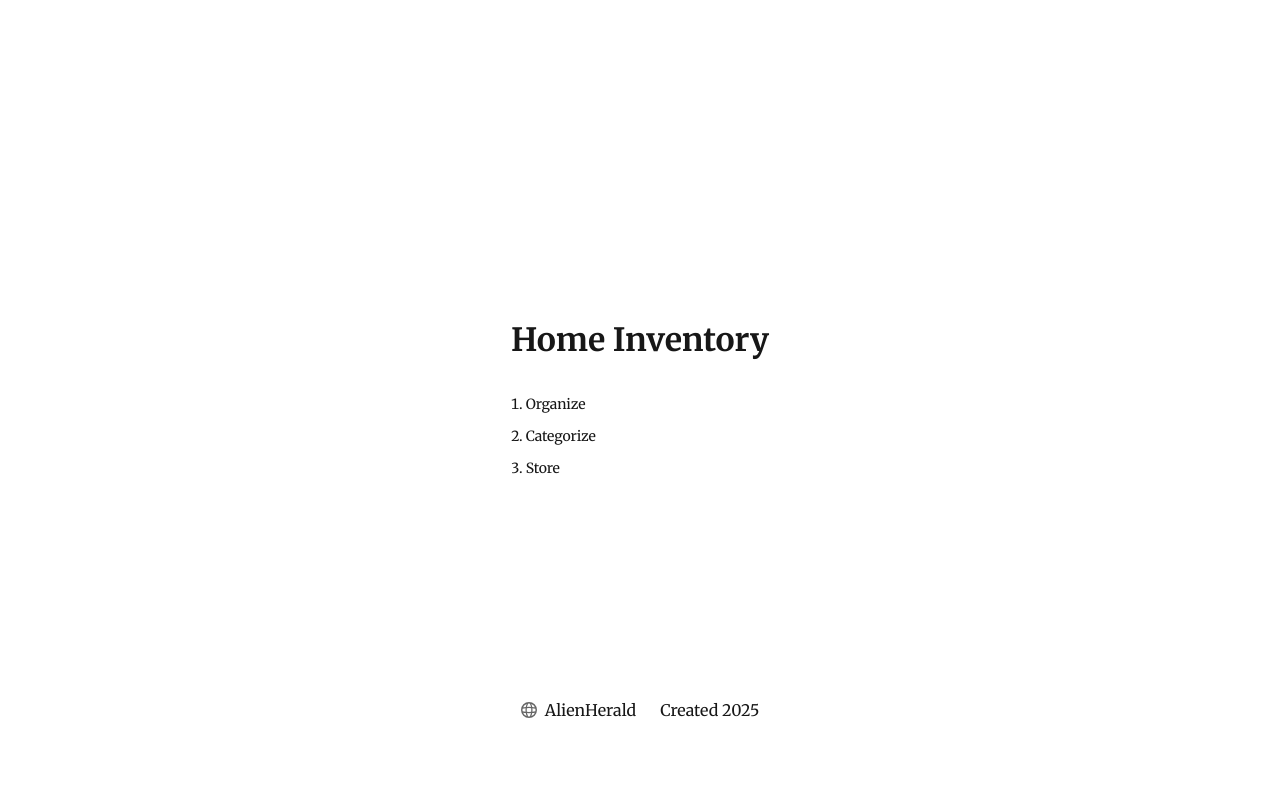
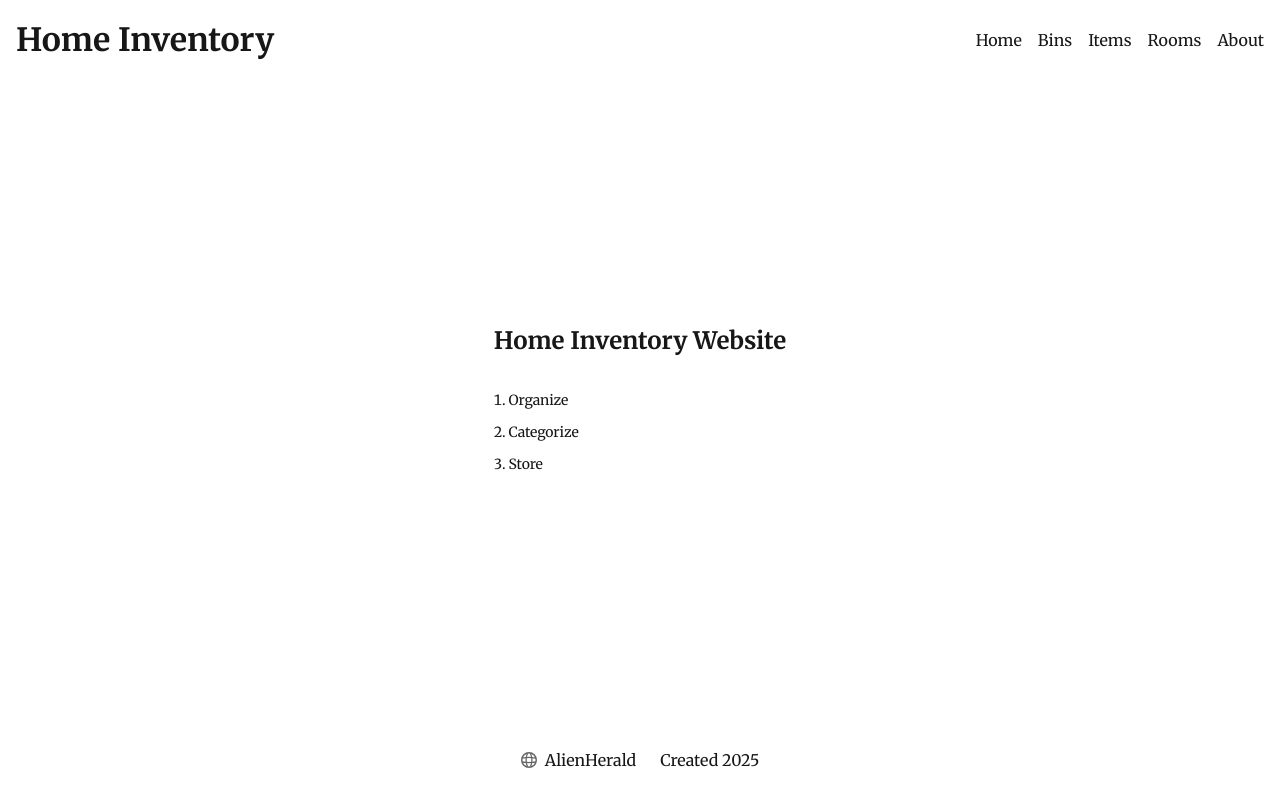
Before and after one commit to afewvowels/nextjs_warehouse_placeholder, a Next.js app: page / in a window 1280 px wide. Built offline with nearby package versions, Linux system fonts and the light colour scheme.

Commit message:
update page content and styling

```diff
--- a/app/globals.css
+++ b/app/globals.css
@@ -27,6 +27,23 @@ body {
   -moz-osx-font-smoothing: grayscale;
 }
 
+header {
+  display: flex;
+  justify-content: space-between;
+  align-items: center;
+  padding: 16px;
+  width: 100%;
+}
+
+header > ul {
+  display: flex;
+}
+
+header > ul > li {
+  list-style: none;
+  margin-left: 1rem;
+}
+
 * {
   box-sizing: border-box;
   padding: 0;
--- a/app/page.js
+++ b/app/page.js
@@ -3,15 +3,25 @@ import styles from "./page.module.css";
 
 export default function Home() {
   return (
-    <div className={styles.page}>
-      <main className={styles.main}>
+    <main className={styles.page}>
+      <header>
         <h1>Home Inventory</h1>
+        <ul>
+          <li>Home</li>
+          <li>Bins</li>
+          <li>Items</li>
+          <li>Rooms</li>
+          <li>About</li>
+        </ul>
+      </header>
+      <div className={styles.main}>
+        <h2>Home Inventory Website</h2>
         <ol>
           <li>Organize</li>
           <li>Categorize</li>
           <li>Store</li>
         </ol>
-      </main>
+      </div>
       <footer className={styles.footer}>
         <a
           href="https://alienherald.earth/"
@@ -29,6 +39,6 @@ export default function Home() {
         </a>
         <p>Created 2025</p>
       </footer>
-    </div>
+    </main>
   );
 }
--- a/app/page.module.css
+++ b/app/page.module.css
@@ -1,29 +1,29 @@
 .page {
-  --gray-rgb: 0, 0, 0;
+  /* --gray-rgb: 0, 0, 0;
   --gray-alpha-200: rgba(var(--gray-rgb), 0.08);
   --gray-alpha-100: rgba(var(--gray-rgb), 0.05);
 
   --button-primary-hover: #383838;
-  --button-secondary-hover: #f2f2f2;
+  --button-secondary-hover: #f2f2f2; */
 
   display: grid;
-  grid-template-rows: 20px 1fr 20px;
+  grid-template-rows: 5rem 1fr 5rem;
   align-items: center;
   justify-items: center;
   min-height: 100svh;
-  padding: 80px;
-  gap: 64px;
-  font-family: var(--font-geist-sans);
+  /* padding: 80px; */
+  /* gap: 64px; */
+  /* font-family: var(--font-geist-sans); */
 }
 
 @media (prefers-color-scheme: dark) {
   .page {
-    --gray-rgb: 255, 255, 255;
+    /* --gray-rgb: 255, 255, 255;
     --gray-alpha-200: rgba(var(--gray-rgb), 0.145);
     --gray-alpha-100: rgba(var(--gray-rgb), 0.06);
 
     --button-primary-hover: #ccc;
-    --button-secondary-hover: #1a1a1a;
+    --button-secondary-hover: #1a1a1a; */
   }
 }
 
```
